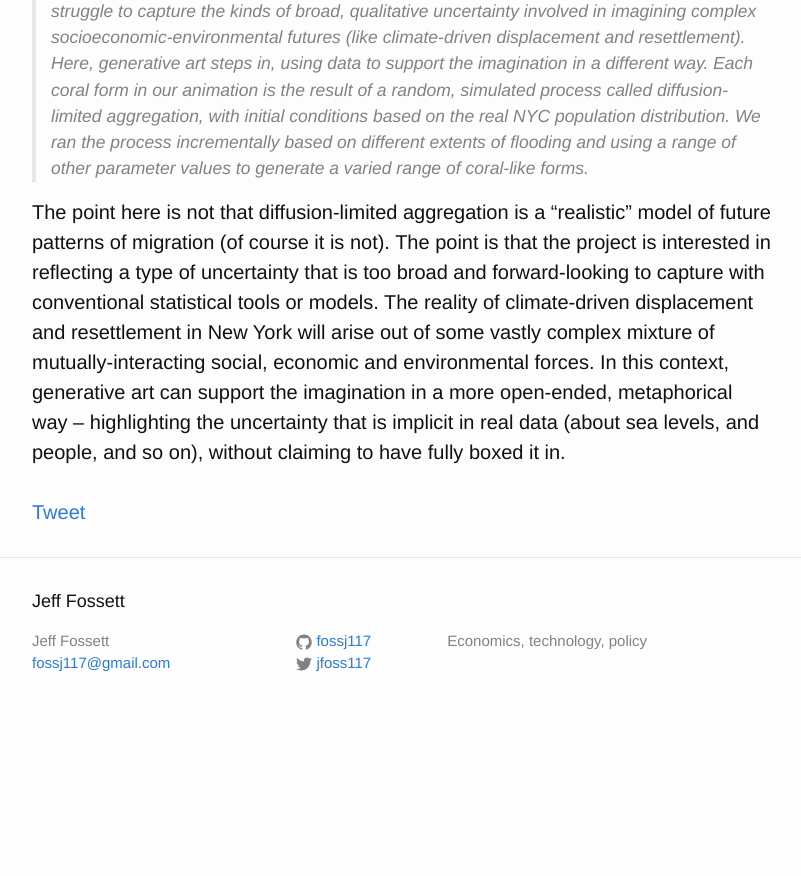
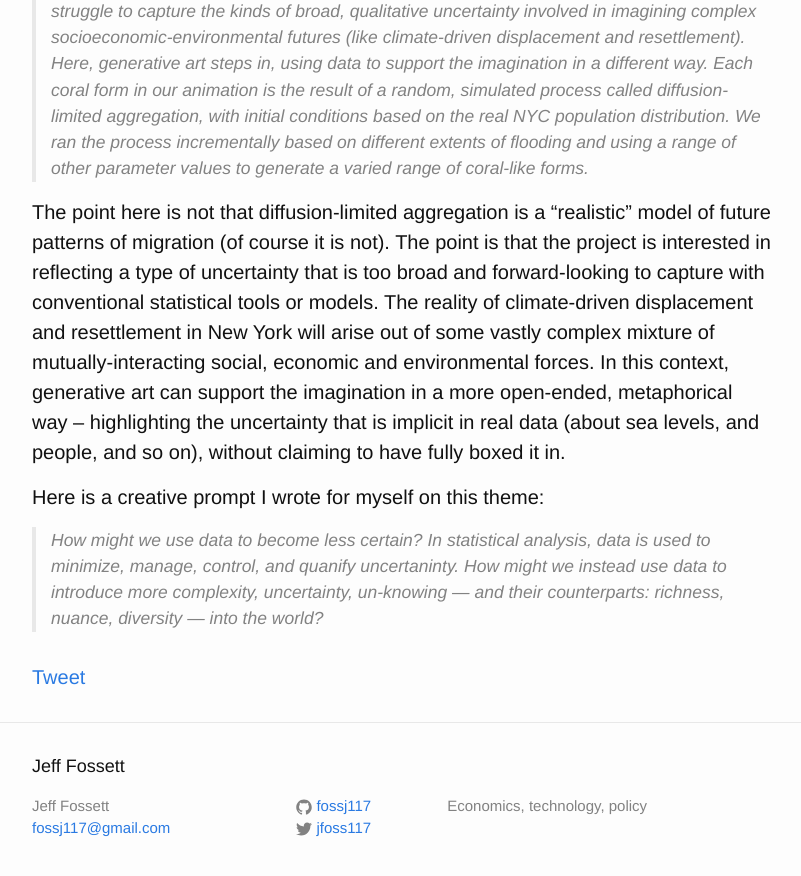
Before and after one commit to Fossj117/fossj117.github.io, a Jekyll site: the page built from _posts/2022-12-01-blue-lines-coral.md, in a window 1280 px wide and 900 px high, scrolled down 2089 px. Shown: the top 876 px of the window, without its empty margins (238-1039 px from the left). Built offline with Jekyll 4.4.1, drawn with Linux system fonts in a browser that asks for light colours; a script that is not in the unit is left out; comment, search, counter and statistics services are not loaded; before the commit the page ends 2824 px from its top, so only the background shows below that.

Commit message:
add creative prompt at end of blue lines post

```diff
--- a/_posts/2022-12-01-blue-lines-coral.md
+++ b/_posts/2022-12-01-blue-lines-coral.md
@@ -35,3 +35,7 @@ I have many further thoughts on the project concept, execution, and the experien
 > While conventional statistical analysis often uses data to place tight quantitative boundaries on tractable statistical uncertainty (confidence intervals, p-values and so on), such tools struggle to capture the kinds of broad, qualitative uncertainty involved in imagining complex socioeconomic-environmental futures (like climate-driven displacement and resettlement). Here, generative art steps in, using data to support the imagination in a different way. Each coral form in our animation is the result of a random, simulated process called diffusion-limited aggregation, with initial conditions based on the real NYC population distribution. We ran the process incrementally based on different extents of flooding and using a range of other parameter values to generate a varied range of coral-like forms.
 
 The point here is not that diffusion-limited aggregation is a "realistic" model of future patterns of migration (of course it is not). The point is that the project is interested in reflecting a type of uncertainty that is too broad and forward-looking to capture with conventional statistical tools or models. The reality of climate-driven displacement and resettlement in New York will arise out of some vastly complex mixture of mutually-interacting social, economic and environmental forces. In this context, generative art can support the imagination in a more open-ended, metaphorical way -- highlighting the uncertainty that is implicit in real data (about sea levels, and people, and so on), without claiming to have fully boxed it in.
+
+Here is a creative prompt I wrote for myself on this theme:
+
+> How might we use data to become *less* certain? In statistical analysis, data is used to minimize, manage, control, and quanify uncertaninty. How might we instead use data to introduce more complexity, uncertainty, un-knowing — and their counterparts: richness, nuance, diversity — into the world?
```
